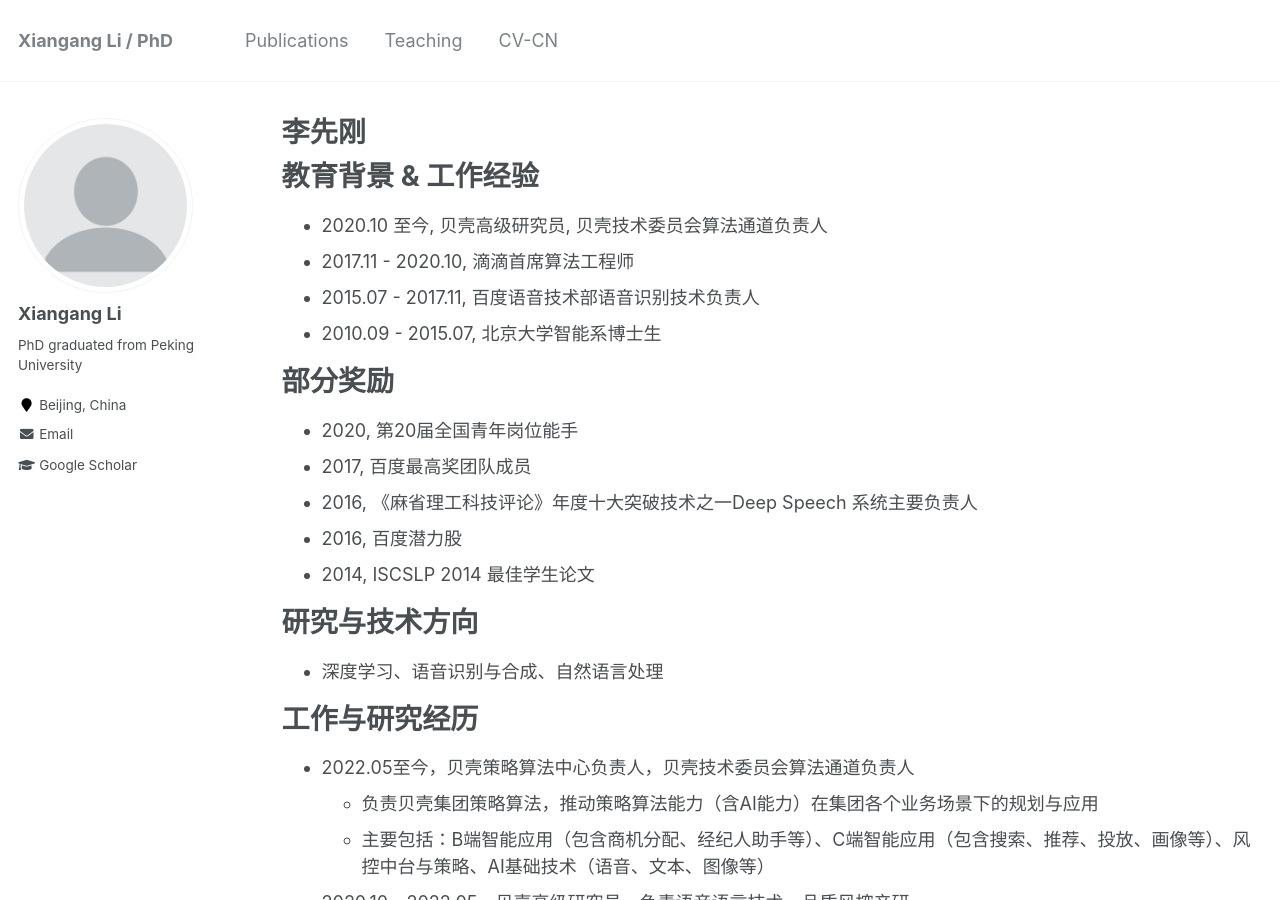
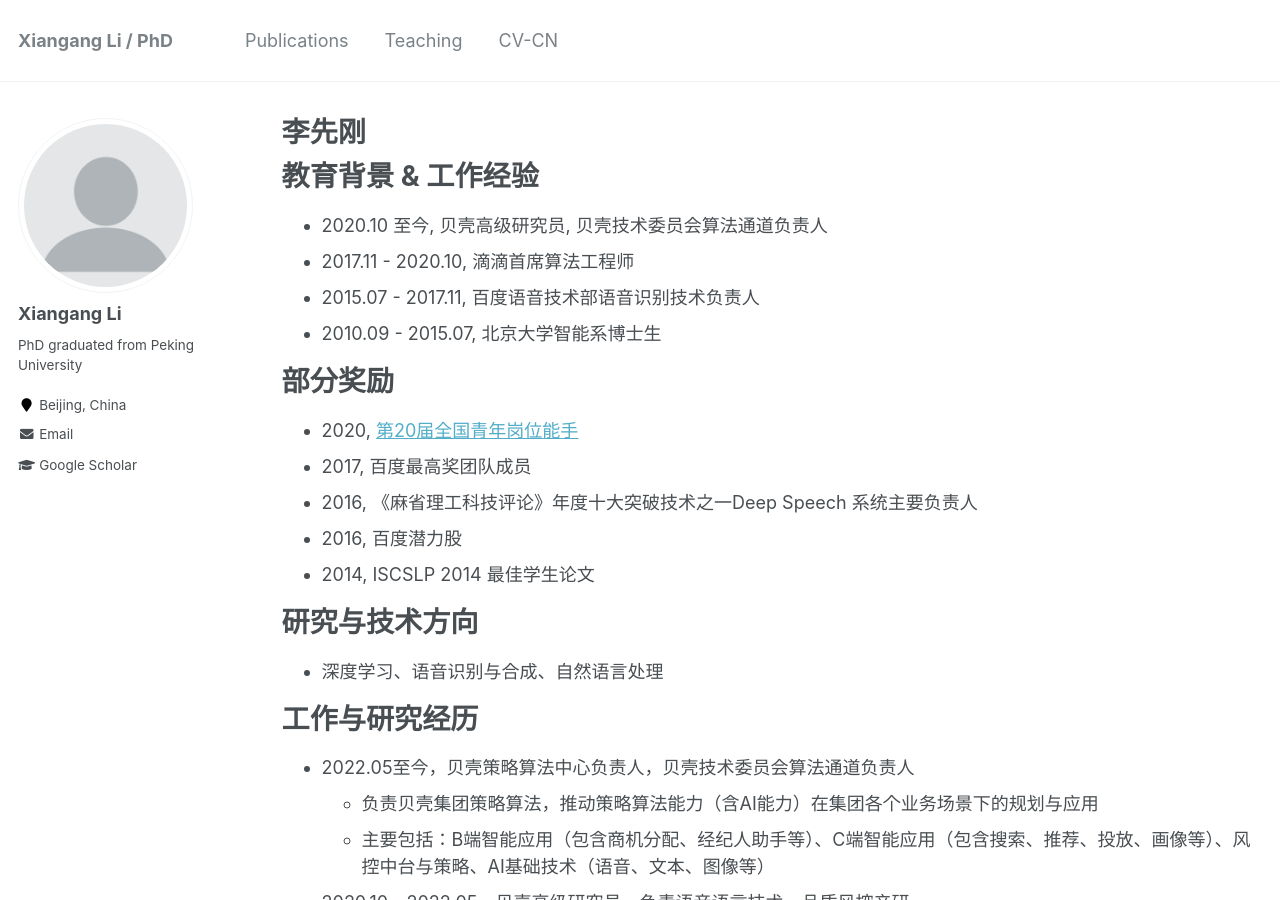
Before and after one commit to xiangangli/xiangangli.github.io, a Jekyll site: the page built from _pages/cv-cn.md, in a window 1280 px wide and 900 px high. Built offline with Jekyll 4.4.1, drawn with Linux system fonts in a browser that asks for light colours; part of the change alters nothing that is shown.

Commit message:
update cv

```diff
--- a/_pages/cv-cn.md
+++ b/_pages/cv-cn.md
@@ -18,7 +18,7 @@ redirect_from:
 
 部分奖励
 ======
-* 2020, 第20届全国青年岗位能手
+* 2020, [第20届全国青年岗位能手](https://www.thepaper.cn/newsDetail_forward_8372344)
 * 2017, 百度最高奖团队成员
 * 2016, 《麻省理工科技评论》年度十大突破技术之一Deep Speech 系统主要负责人
 * 2016, 百度潜力股
```
